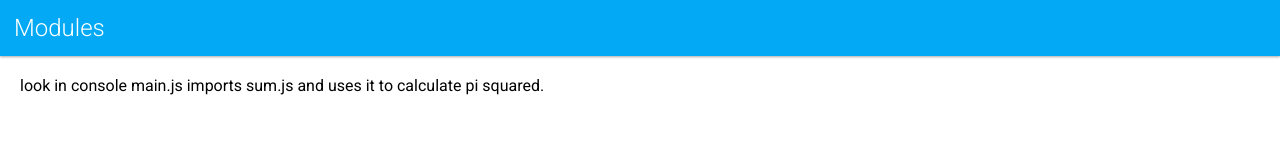
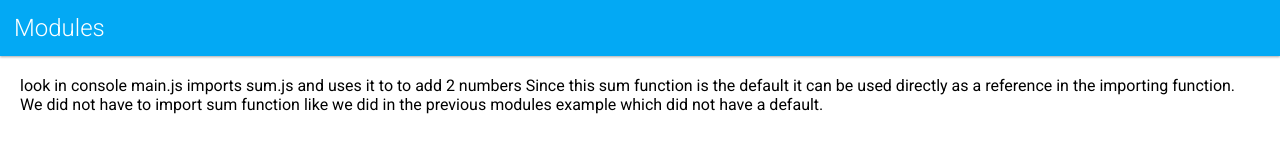
Before and after one commit to davidjmcclelland/es6-tutorial, a website built with webpack: page index.html in a window 1280 px wide. Built offline with nearby package versions, Linux system fonts and the light colour scheme.

Commit message:
default function in export of class

```diff
--- a/index.html
+++ b/index.html
@@ -12,7 +12,9 @@
 </header>
 <div class="content">
 look in console
-    main.js imports sum.js and uses it to calculate pi squared.
+    main.js imports sum.js and uses it to to add 2 numbers
+    Since this sum function is the default it can be used directly as a reference in the importing function.
+    We did not have to import sum function like we did in the previous modules example which did not have a default.
 </div>
 <!--
 <script src="js/main.js"></script>
--- a/js/area.js
+++ /dev/null
@@ -1,4 +0,0 @@
-import {add, pi} from './sum';
-
-
-console.log('2 pi = ' + sum(pi, pi));
--- a/js/main.js
+++ b/js/main.js
@@ -1,3 +1,3 @@
-import {add, pi} from './sum';
+import sum from './sum';
 
-console.log('2 pi = ' + add(pi, pi));
+console.log('2 + 3 = ' + sum(2, 3));
--- a/js/sum.js
+++ b/js/sum.js
@@ -1,5 +1,9 @@
-export function add(x, y) {
+export default function sum(x, y) {
     return x + y;
 }
 
+function notAvailable() {
+    console.log("You can't call me...");
+}
+
 export var pi = 3.141593;
```
Also changed, not shown: readme.md.
